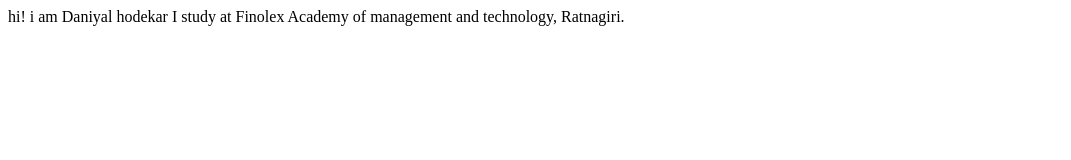
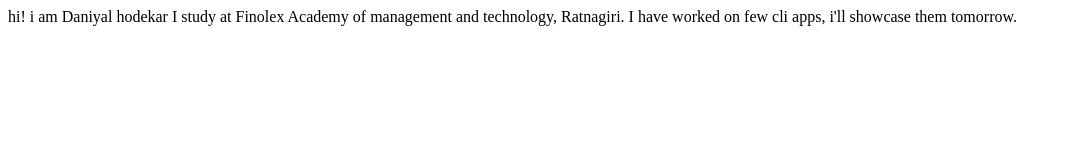
Before and after one commit to DaniyalHodekar/DaniyalSite, a plain HTML site: page index.html in a window 1280 px wide. Shown: the whole page, without its empty margins (0-1071 px from the left). Drawn offline with Linux system fonts and the light colour scheme.

Commit message:
docs: added details

```diff
--- a/index.html
+++ b/index.html
@@ -9,5 +9,7 @@
 <body>
     hi! i am Daniyal hodekar
     I study at Finolex Academy of management and technology, Ratnagiri.
+
+    I have worked on few cli apps, i'll showcase them tomorrow.
 </body>
 </html>
```
